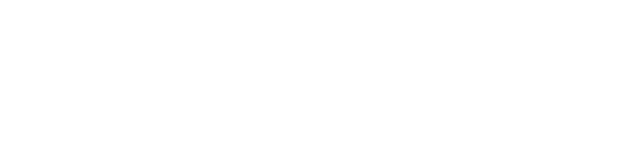
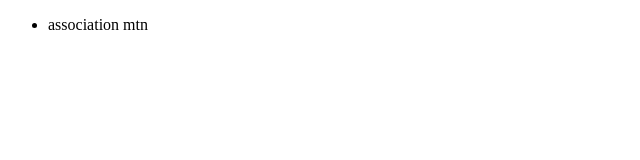
Before and after one commit to Beyo1/git-mon-cv, a plain HTML site: page index.html in a window 1280 px wide. Shown: the whole page, without its empty margins (0-640 px from the left). Drawn offline with Linux system fonts and the light colour scheme.

Commit message:
mise en place de la section association

```diff
--- a/index.html
+++ b/index.html
@@ -8,6 +8,8 @@
     <title>Document</title>
 </head>
 <body>
-
+    <ul>
+        <li>association mtn</li>
+    </ul>
 </body>
 </html>
```
